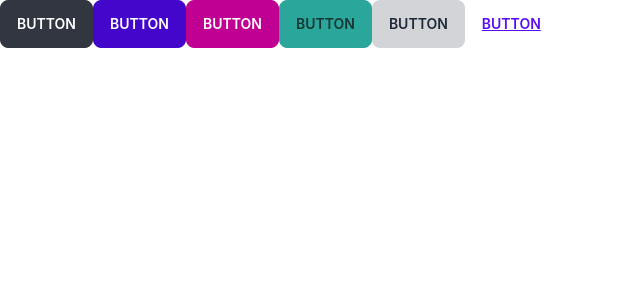
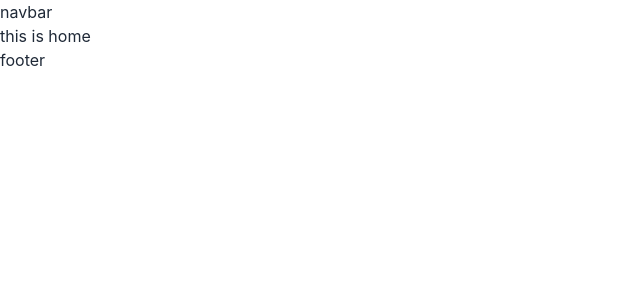
Before and after one commit to khaled39ab/Doctors-Portal-Client, a React (Create React App) app: page / in a window 1280 px wide. Shown: the top 300 px of the page, without its empty margins (0-640 px from the left). Built offline with nearby package versions, Linux system fonts and the light colour scheme.

Commit message:
setup files completed

```diff
--- a/src/App.js
+++ b/src/App.js
@@ -1,14 +1,11 @@
+import { RouterProvider } from 'react-router-dom';
 import './App.css';
+import router from './Router/Routes/Routes';
 
 function App() {
   return (
     <div>
-      <button className="btn btn-active">Button</button>
-      <button className="btn btn-active btn-primary">Button</button>
-      <button className="btn btn-active btn-secondary">Button</button>
-      <button className="btn btn-active btn-accent">Button</button>
-      <button className="btn btn-active btn-ghost">Button</button>
-      <button className="btn btn-active btn-link">Button</button>
+      <RouterProvider router={router}></RouterProvider>
     </div>
   );
 }
```
Also changed, not shown: src/Router/Routes/Routes.jsx (+13 -1 lines).
